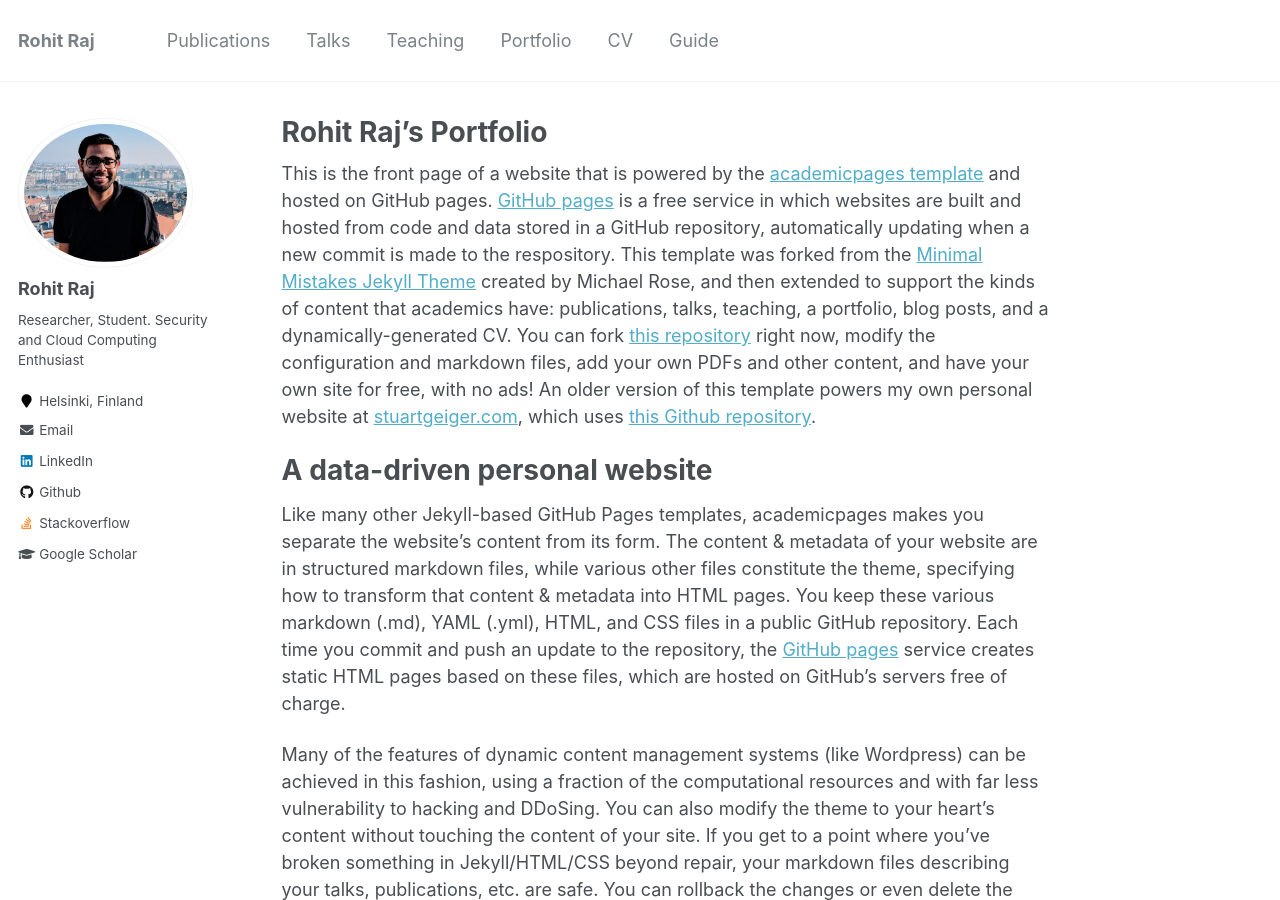
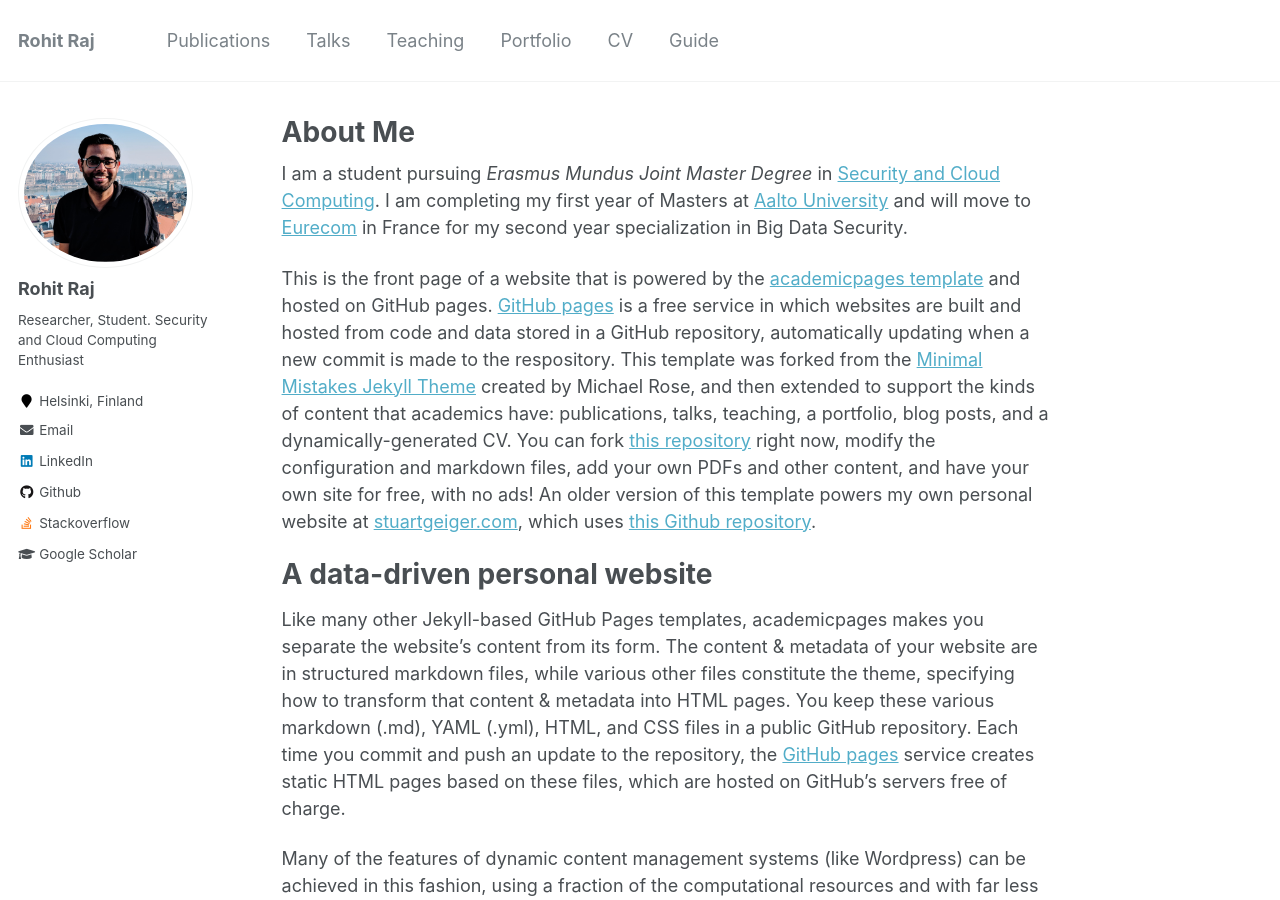
Before and after one commit to rohitshubham/myTestPage, a Jekyll site: the page built from _pages/about.md, in a window 1280 px wide and 900 px high. Built offline with Jekyll 4.4.1, drawn with Linux system fonts in a browser that asks for light colours.

Commit message:
Updated something about me

```diff
--- a/_pages/about.md
+++ b/_pages/about.md
@@ -1,12 +1,14 @@
 ---
 permalink: /
-title: "Rohit Raj's Portfolio"
+title: "About Me"
 excerpt: "About me"
 author_profile: true
 redirect_from:
   - /about/
   - /about.html
 ---
+
+I am a student pursuing *Erasmus Mundus Joint Master Degree* in [Security and Cloud Computing](https://secclo.eu). I am completing my first year of Masters at [Aalto University](https://aalto.fi) and will move to [Eurecom](https://eurecom.fr) in France for my second year specialization in Big Data Security.
 
 This is the front page of a website that is powered by the [academicpages template](https://github.com/academicpages/academicpages.github.io) and hosted on GitHub pages. [GitHub pages](https://pages.github.com) is a free service in which websites are built and hosted from code and data stored in a GitHub repository, automatically updating when a new commit is made to the respository. This template was forked from the [Minimal Mistakes Jekyll Theme](https://mmistakes.github.io/minimal-mistakes/) created by Michael Rose, and then extended to support the kinds of content that academics have: publications, talks, teaching, a portfolio, blog posts, and a dynamically-generated CV. You can fork [this repository](https://github.com/academicpages/academicpages.github.io) right now, modify the configuration and markdown files, add your own PDFs and other content, and have your own site for free, with no ads! An older version of this template powers my own personal website at [stuartgeiger.com](http://stuartgeiger.com), which uses [this Github repository](https://github.com/staeiou/staeiou.github.io).
 
```
